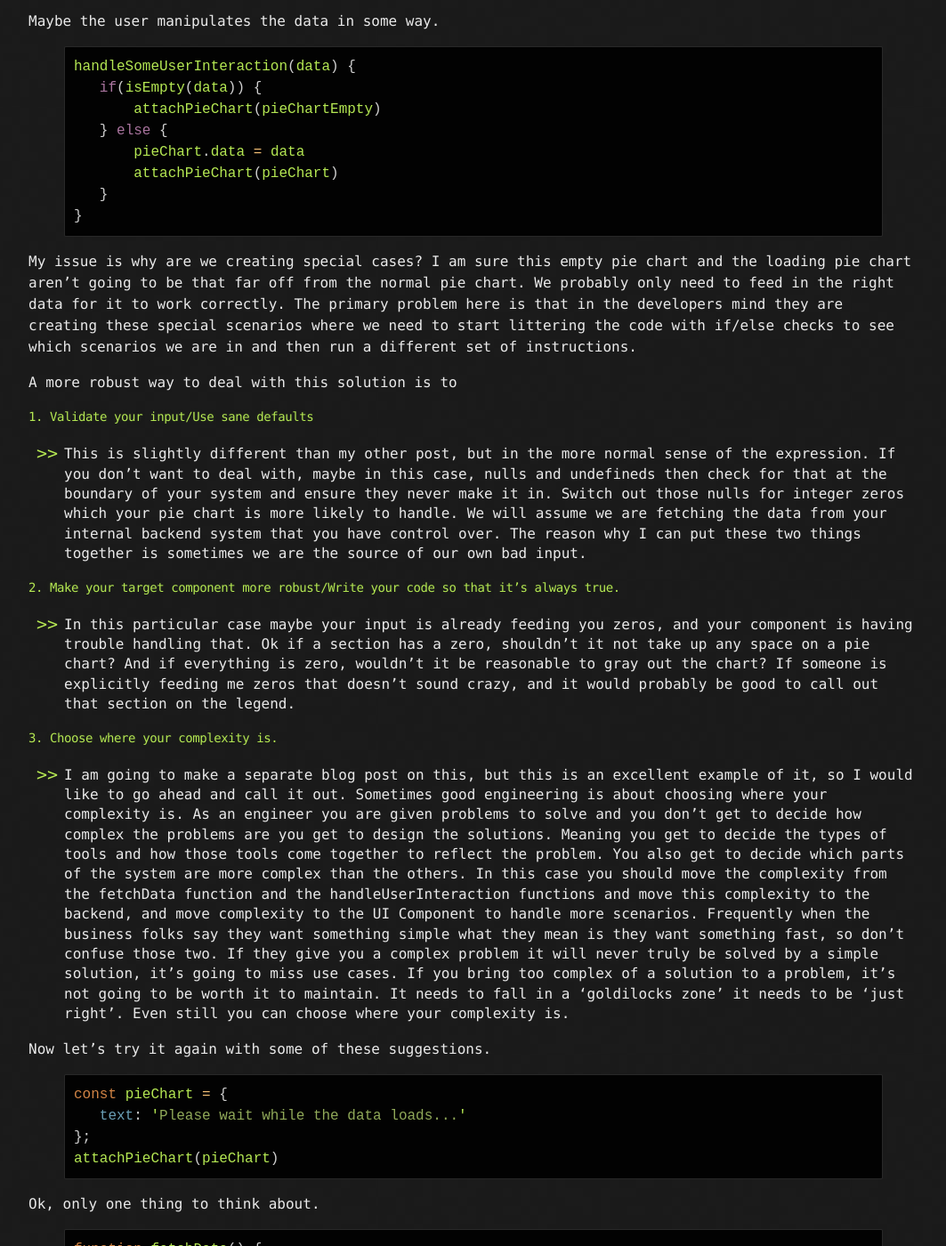
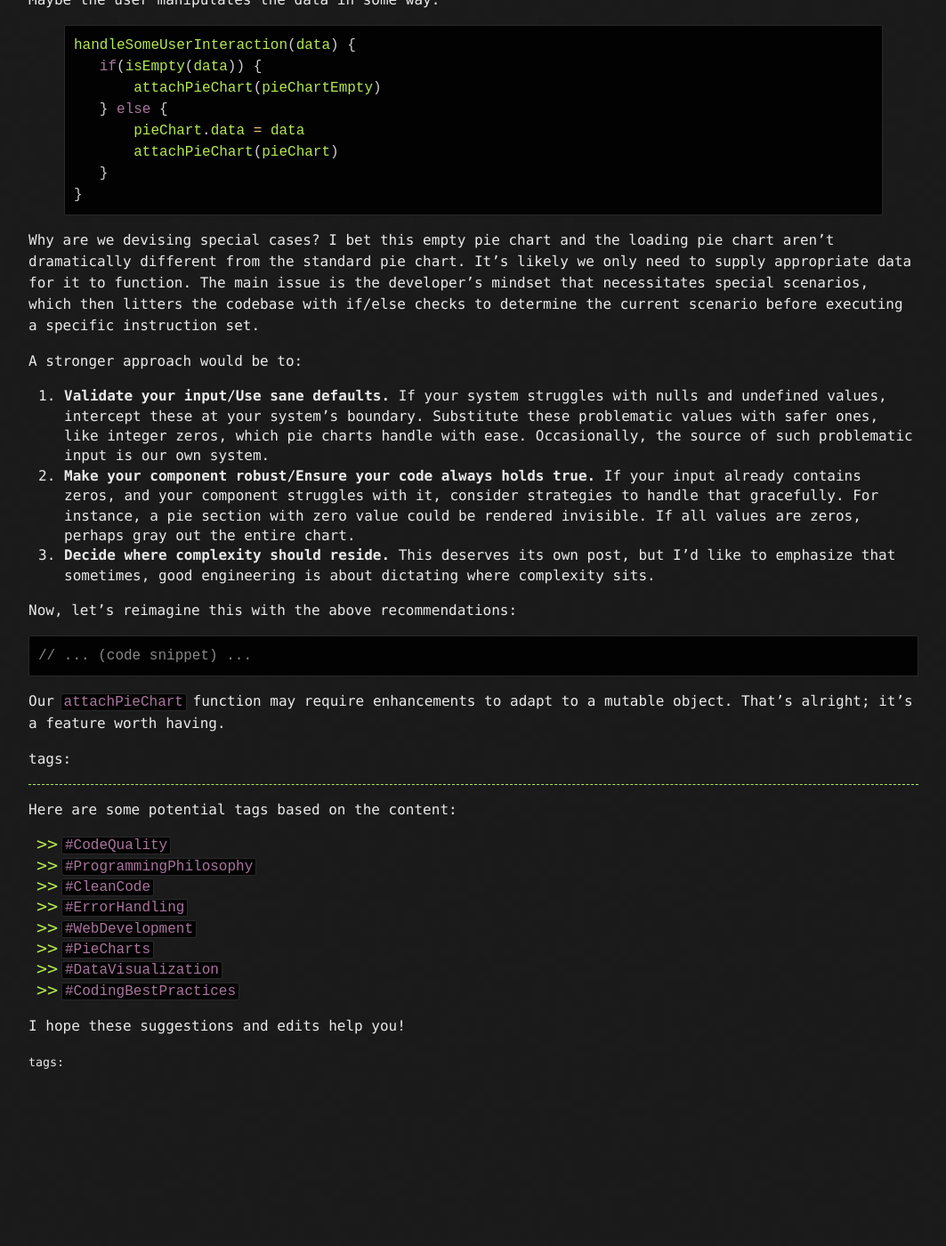
Before and after one commit to tbeckenhauer/tbeckenhauer.github.io, a Jekyll site: the page built from _posts/_style_guides/using-sane-defaults.markdown, in a window 1280 px wide and 1400 px high, scrolled down 1476 px. Shown: the whole window at 89% size, without its empty margins (108-1171 px from the left). Built offline with Jekyll 4.4.1, drawn with Linux system fonts in a browser that asks for light colours; after the commit the page ends 2701 px from its top, so only the background shows below that; some of the changed text lies outside the part shown.

Commit message:
please-write-servleteRewriter

````diff
--- a/_posts/_style_guides/using-sane-defaults.markdown
+++ b/_posts/_style_guides/using-sane-defaults.markdown
@@ -6,20 +6,22 @@
 section: 1
 ---
 
-Here I would like to argue for a style of code I have come to like. There are a few phrases I associate with it.
-1. Using sane defaults
-2. Write your code so that it is always true.
-3. [Null object pattern](https://en.wikipedia.org/wiki/Null_object_pattern#JavaScript)
-4. Dynamic Dispatch
+I'd like to advocate for a coding style I've grown fond of, associated with a few specific phrases:
 
-Now it's not that 3 and 4 are 1 and 2, but rather it is because I find Null Object's to be sane defaults, and Dynamic Dispatch to be a way to write your code so that it's always true.  I'll leave discussion of Null object's and Dynamic dispatch for another time.
+- Using sane defaults
+- Write your code so that it is always true
+- [Null object pattern](https://en.wikipedia.org/wiki/Null_object_pattern#JavaScript)
+- Dynamic Dispatch
 
-A recent issue that came up put this at the forefront of my mind. It involved updating a pie chart. Now this pie chart could have many states, but two basic ones, we will throw in a third for good measure.
+It’s not that the latter two (3 and 4) are synonymous with the first two, but rather, I perceive Null Object Patterns as sane defaults and view Dynamic Dispatch as a means to ensure your code always holds true. However, I’ll save the detailed discussion on Null Objects and Dynamic Dispatch for another day.
+
+A recent issue brought this philosophy to the forefront for me, revolving around updating a pie chart. This pie chart could adopt multiple states, but for clarity, we'll consider three primary ones:
+
 1. Loading
 2. Empty
 3. Populated
 
-Now during the pie chart initialization code, I saw something like
+During the pie chart's initialization code, I observed the following:
 
 {% highlight javascript %}
 const pieChartEmpty = {
@@ -32,7 +34,7 @@
 };
 {% endhighlight %}
 
-Do you see where this is going? Let's attach that loading state.
+Notice where this is headed?
 
 {% highlight javascript %}
    attachPieChart(pieChartLoading)
@@ -70,56 +72,34 @@
 }
 {% endhighlight %}
 
-My issue is why are we creating special cases?  I am sure this empty pie chart and the loading pie chart aren't going to be that far off from the normal pie chart. We probably only need to feed in the right data for it to work correctly.  The primary problem here is that in the developers mind they are creating these special scenarios where we need to start littering the code with if/else checks to see which scenarios we are in and then run a different set of instructions.
+Why are we devising special cases? I bet this empty pie chart and the loading pie chart aren’t dramatically different from the standard pie chart. It's likely we only need to supply appropriate data for it to function. The main issue is the developer's mindset that necessitates special scenarios, which then litters the codebase with if/else checks to determine the current scenario before executing a specific instruction set.
 
-A more robust way to deal with this solution is to
-#### 1. Validate your input/Use sane defaults
+A stronger approach would be to:
 
-  - This is slightly different than my other post, but in the more normal sense of the expression.  If you don't want to deal with, maybe in this case, nulls and undefineds then check for that at the boundary of your system and ensure they never make it in.  Switch out those nulls for integer zeros which your pie chart is more likely to handle.  We will assume we are fetching the data from your internal backend system that you have control over.  The reason why I can put these two things together is sometimes we are the source of our own bad input.
+1. **Validate your input/Use sane defaults.** If your system struggles with nulls and undefined values, intercept these at your system's boundary. Substitute these problematic values with safer ones, like integer zeros, which pie charts handle with ease. Occasionally, the source of such problematic input is our own system.
+2. **Make your component robust/Ensure your code always holds true.** If your input already contains zeros, and your component struggles with it, consider strategies to handle that gracefully. For instance, a pie section with zero value could be rendered invisible. If all values are zeros, perhaps gray out the entire chart.
+3. **Decide where complexity should reside.** This deserves its own post, but I'd like to emphasize that sometimes, good engineering is about dictating where complexity sits.
 
-#### 2. Make your target component more robust/Write your code so that it's always true.
+Now, let's reimagine this with the above recommendations:
 
-  - In this particular case maybe your input is already feeding you zeros, and your component is having trouble handling that.  Ok if a section has a zero, shouldn't it not take up any space on a pie chart?  And if everything is zero, wouldn't it be reasonable to gray out the chart?  If someone is explicitly feeding me zeros that doesn't sound crazy, and it would probably be good to call out that section on the legend.
+```javascript
+// ... (code snippet) ...
+```
 
-#### 3. Choose where your complexity is.
+Our `attachPieChart` function may require enhancements to adapt to a mutable object. That's alright; it's a feature worth having.
 
-  - I am going to make a separate blog post on this, but this is an excellent example of it, so I would like to go ahead and call it out.  Sometimes good engineering is about choosing where your complexity is.  As an engineer you are given problems to solve and you don't get to decide how complex the problems are you get to design the solutions.  Meaning you get to decide the types of tools and how those tools come together to reflect the problem. You also get to decide which parts of the system are more complex than the others.  In this case you should move the complexity from the fetchData function and the handleUserInteraction functions and move this complexity to the backend, and move complexity to the UI Component to handle more scenarios.  Frequently when the business folks say they want something simple what they mean is they want something fast, so don't confuse those two.  If they give you a complex problem it will never truly be solved by a simple solution, it's going to miss use cases.  If you bring too complex of a solution to a problem, it's not going to be worth it to maintain. It needs to fall in a 'goldilocks zone' it needs to be 'just right'.  Even still you can choose where your complexity is.
+tags:
 
-Now let's try it again with some of these suggestions.
+---
 
+Here are some potential tags based on the content:
+- `#CodeQuality`
+- `#ProgrammingPhilosophy`
+- `#CleanCode`
+- `#ErrorHandling`
+- `#WebDevelopment`
+- `#PieCharts`
+- `#DataVisualization`
+- `#CodingBestPractices`
 
-{% highlight javascript %}
-const pieChart = {
-   text: 'Please wait while the data loads...'
-};
-attachPieChart(pieChart)
-{% endhighlight %}
-
-Ok, only one thing to think about.
-
-{% highlight javascript %}
-function fetchData() {
-   fetch(fromSomeEndpoint)
-       .then((data) => {
-           //We will do this here, but if it's the backend that is calling an external api, the backend should verify the input.
-           return data.map((val) => {
-               if(isNumber(val)) {
-                   return val;
-               else if(isNull(val)) {
-                   return 0;
-               } else {
-                   throw new Exception("Unhandled Input");
-               }
-           });
-       })
-       .then((data) => {
-           pieChart.data = data
-           pieChart.text = 'Click on a section'
-       })
-       .catch(() => {
-           pieChart.text = 'This pie chart is empty, something broke!';
-       })
-}
-{% endhighlight %}
-
-The attachPieChart function will probably need some additional robustness to handle responding to a changing object.  That's fine, that's a feature.
+I hope these suggestions and edits help you!
````
Also changed, not shown: _posts/_projects/please-write-serveletRewriter.sh.0.md (added, +65 -0 lines), _posts/_projects/please-write-serveletRewriter.sh.0.prompt.md (added, +5 -0 lines), _posts/_projects/please-write-serveletRewriter.sh.1.md (added, +47 -0 lines), _posts/_projects/please-write-serveletRewriter.sh.1.prompt.md (added, +1 -0 lines), _posts/_projects/please-write-serveletRewriter.sh.2.md (added, +57 -0 lines), _posts/_projects/please-write-serveletRewriter.sh.2.prompt.md (added, +1 -0 lines), _posts/_projects/please-write-serveletRewriter.sh.3.md (added, +60 -0 lines), _posts/_projects/please-write-serveletRewriter.sh.3.prompt.md (added, +1 -0 lines), _posts/_projects/please-write-serveletRewriter.sh.4.md (added, +56 -0 lines), _posts/_projects/please-write-serveletRewriter.sh.4.prompt.md (added, +1 -0 lines), _posts/_projects/please-write-serveletRewriter.sh.5.md (added, +63 -0 lines), _posts/_projects/please-write-serveletRewriter.sh.5.prompt.md (added, +1 -0 lines), _posts/_projects/please-write-serveletRewriter.sh.6.md (added, +1 -0 lines), _posts/_projects/please-write-serveletRewriter.sh.6.prompt.md (added, +93 -0 lines).
